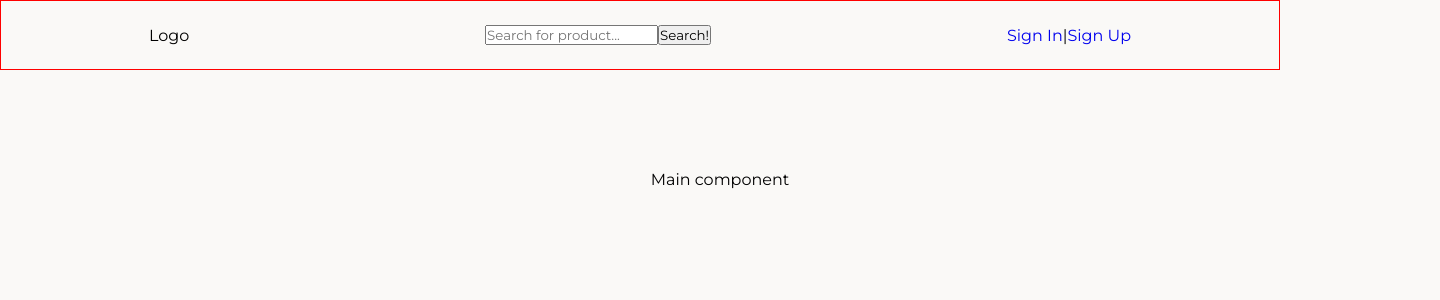
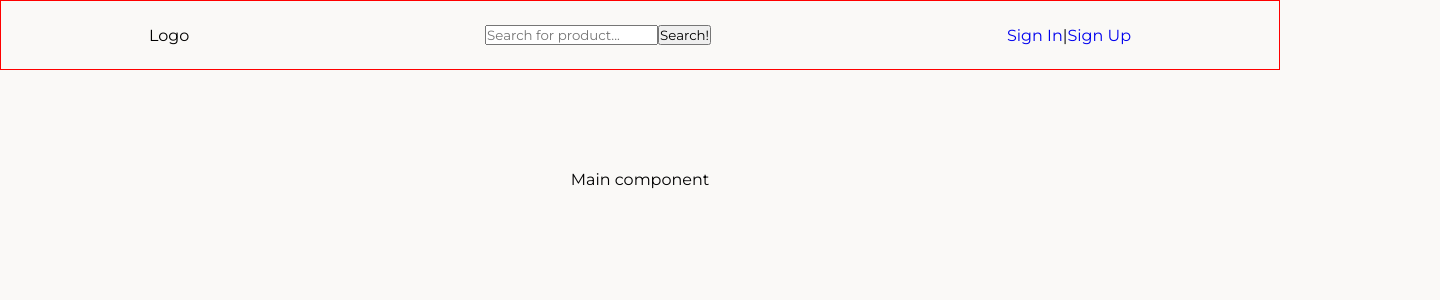
Before and after one commit to manovDev/Grizzly-Savage-Softuni, a React (Create React App) app in the folder client/: page / in a window 1280 px wide. Shown: the top 300 px of the page, 1440 px wide, since content can reach past the window. Built offline with nearby package versions, Linux system fonts and the light colour scheme; no server answers.

Commit message:
fix style of main and main layout
#31

```diff
--- a/client/src/components/Main/Main.scss
+++ b/client/src/components/Main/Main.scss
@@ -2,4 +2,7 @@
     display: flex;
     justify-content: center;
     padding-top: 100px;
+    width: 100%;
+    max-width: 1440px;
+    height: 100vh;
 }
--- a/client/src/components/layouts/MainLayout/MainLayout.scss
+++ b/client/src/components/layouts/MainLayout/MainLayout.scss
@@ -1,7 +1,8 @@
 .main-layout-wrapper {
 
     .main-layout-content {
-        width: 1440px;
+        width: 100%;
+        max-width: 1440px;
         margin: auto;
     }
 }
```
